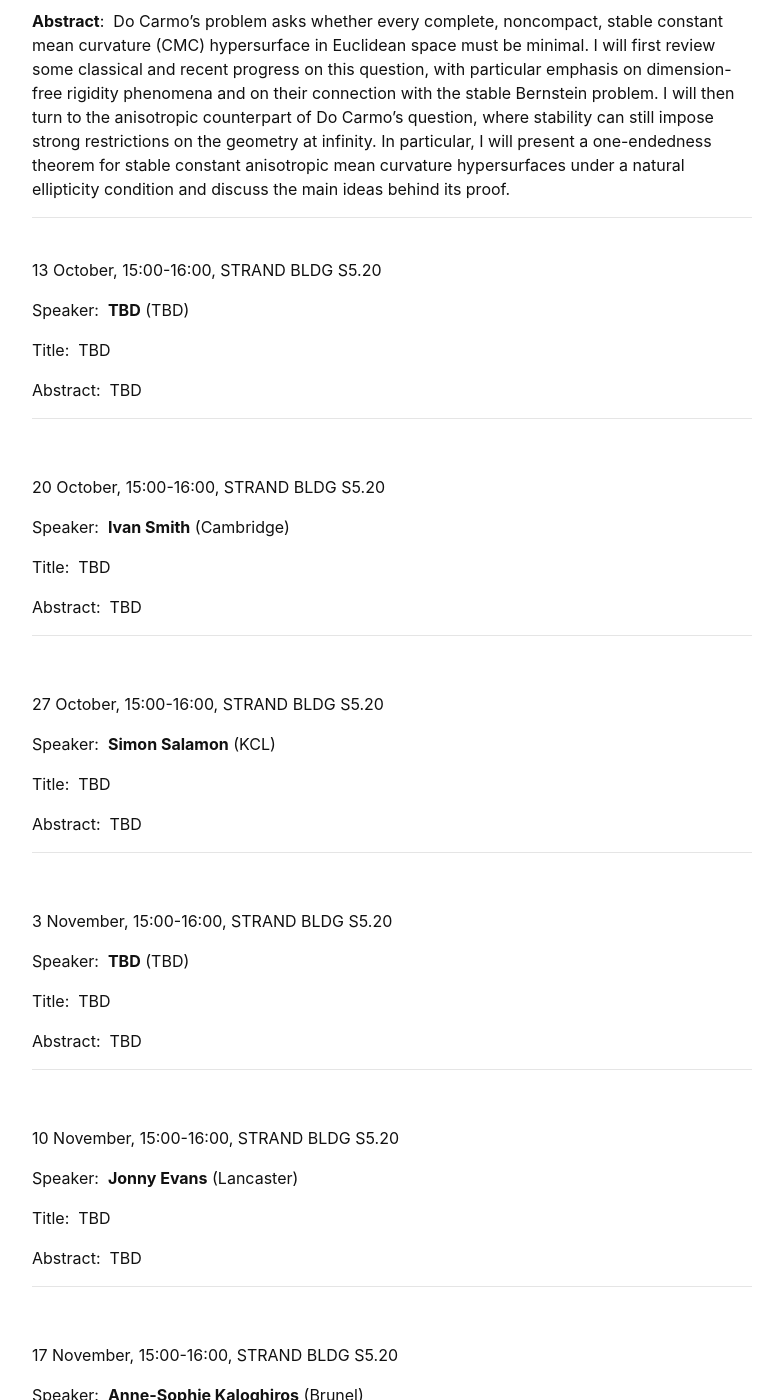
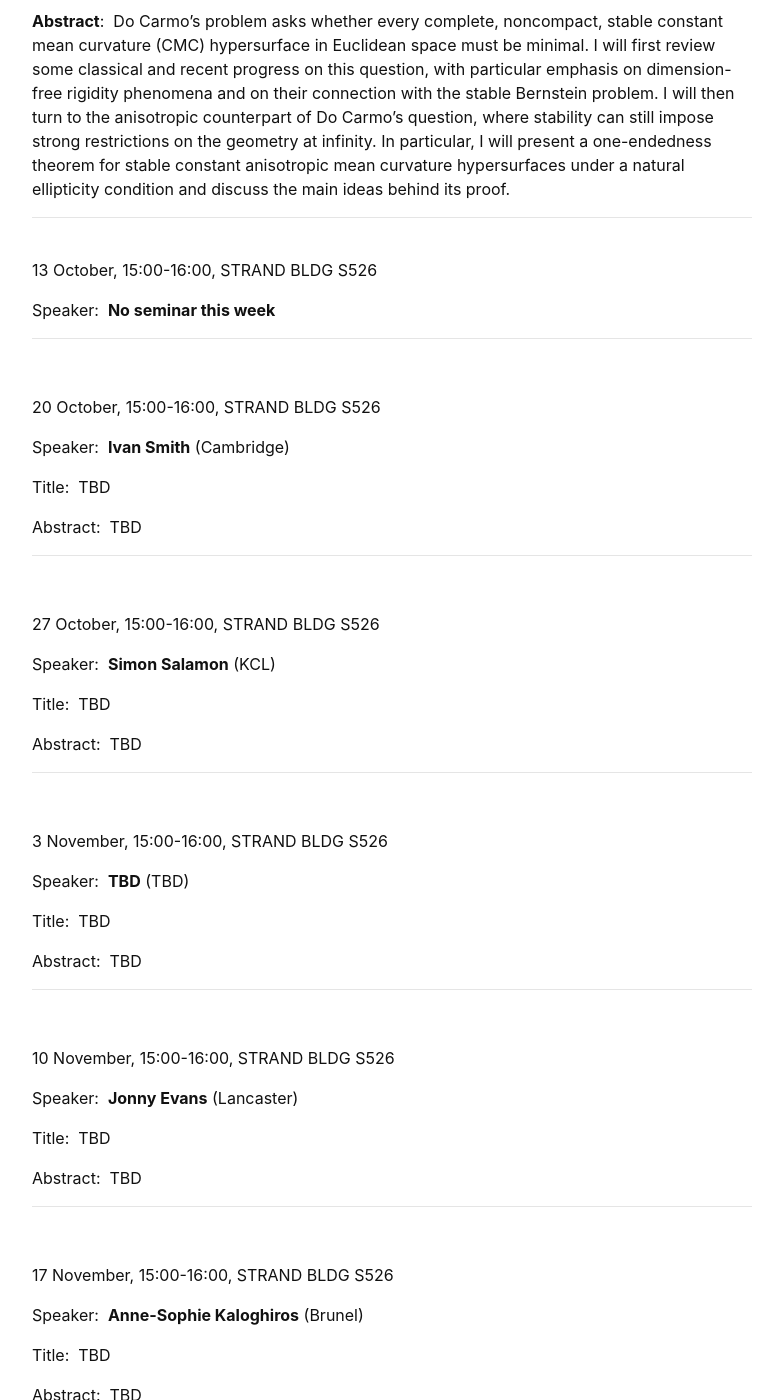
Before and after one commit to kcl-geometry-seminar/kcl-geometry-seminar.github.io, a Jekyll site: the page built from pages/index.md, in a window 1280 px wide and 1400 px high, scrolled down 343 px. Shown: the whole window, without its empty margins (248-1031 px from the left). Built offline with Jekyll 4.4.1, drawn with Linux system fonts in a browser that asks for light colours; a script that is not in the unit is left out; some of the changed text lies outside the part shown.

Commit message:
Change seminar room and update speaker information
Updated seminar schedule with new room number and speaker details.

```diff
--- a/pages/index.md
+++ b/pages/index.md
@@ -11,7 +11,7 @@ The Seminar runs on *Tuesdays* at **STRAND BLDG S526**. This term, talks will ru
 
 <br />
 
-6 October,  15:00-16:00, STRAND BLDG S5.20
+6 October,  15:00-16:00, STRAND BLDG S526
 
 Speaker:&nbsp; **Claudia Pontuale** (Università degli Studi dell'Aquila)
 
@@ -23,20 +23,16 @@ Speaker:&nbsp; **Claudia Pontuale** (Università degli Studi dell'Aquila)
 
 ---------------------------------------------------------
 <br />
-13 October,  15:00-16:00, STRAND BLDG S5.20
+13 October,  15:00-16:00, STRAND BLDG S526
 
-Speaker:&nbsp; **TBD** (TBD)
-
-Title:&nbsp; TBD
+Speaker:&nbsp; **No seminar this week**
 
 
-
-Abstract:&nbsp; TBD
 
 ---------------------------------------------------------
 <br />
 
-20 October,  15:00-16:00, STRAND BLDG S5.20
+20 October,  15:00-16:00, STRAND BLDG S526
 
 Speaker:&nbsp; **Ivan Smith** (Cambridge)
 
@@ -50,7 +46,7 @@ Abstract:&nbsp; TBD
 <br />
 
 
-27 October,  15:00-16:00, STRAND BLDG S5.20
+27 October,  15:00-16:00, STRAND BLDG S526
 
 Speaker:&nbsp; **Simon Salamon** (KCL)
 
@@ -63,7 +59,7 @@ Abstract:&nbsp; TBD
 ---------------------------------------------------------
 <br />
 
-3 November,  15:00-16:00, STRAND BLDG S5.20
+3 November,  15:00-16:00, STRAND BLDG S526
 
 Speaker:&nbsp; **TBD** (TBD)
 
@@ -78,7 +74,7 @@ Abstract:&nbsp; TBD
 
 
 
-10 November,  15:00-16:00, STRAND BLDG S5.20
+10 November,  15:00-16:00, STRAND BLDG S526
 
 Speaker:&nbsp; **Jonny Evans** (Lancaster)
 
@@ -91,7 +87,7 @@ Abstract:&nbsp; TBD
 ---------------------------------------------------------
 <br />
 
-17 November,  15:00-16:00, STRAND BLDG S5.20
+17 November,  15:00-16:00, STRAND BLDG S526
 
 Speaker:&nbsp; **Anne-Sophie Kaloghiros** (Brunel)
 
@@ -106,7 +102,7 @@ Abstract:&nbsp; TBD
 
 
 
-24 November,  15:00-16:00, STRAND BLDG S5.20
+24 November,  15:00-16:00, STRAND BLDG S526
 
 Speaker:&nbsp; **Cheuk Yu Mak** (Sheffield)
 
@@ -120,7 +116,7 @@ Abstract:&nbsp; TBD
 <br />
 
 
-1 December,  15:00-16:00, STRAND BLDG S5.20
+1 December,  15:00-16:00, STRAND BLDG S526
 
 Speaker:&nbsp; **Peter Jossen** (KCL)
 
@@ -133,7 +129,7 @@ Abstract:&nbsp; TBD
 ---------------------------------------------------------
 <br />
 
-8 December,  15:00-16:00, STRAND BLDG S5.20
+8 December,  15:00-16:00, STRAND BLDG S526
 
 Speaker:&nbsp; **Kaito Xie** (HKU)
 
```
